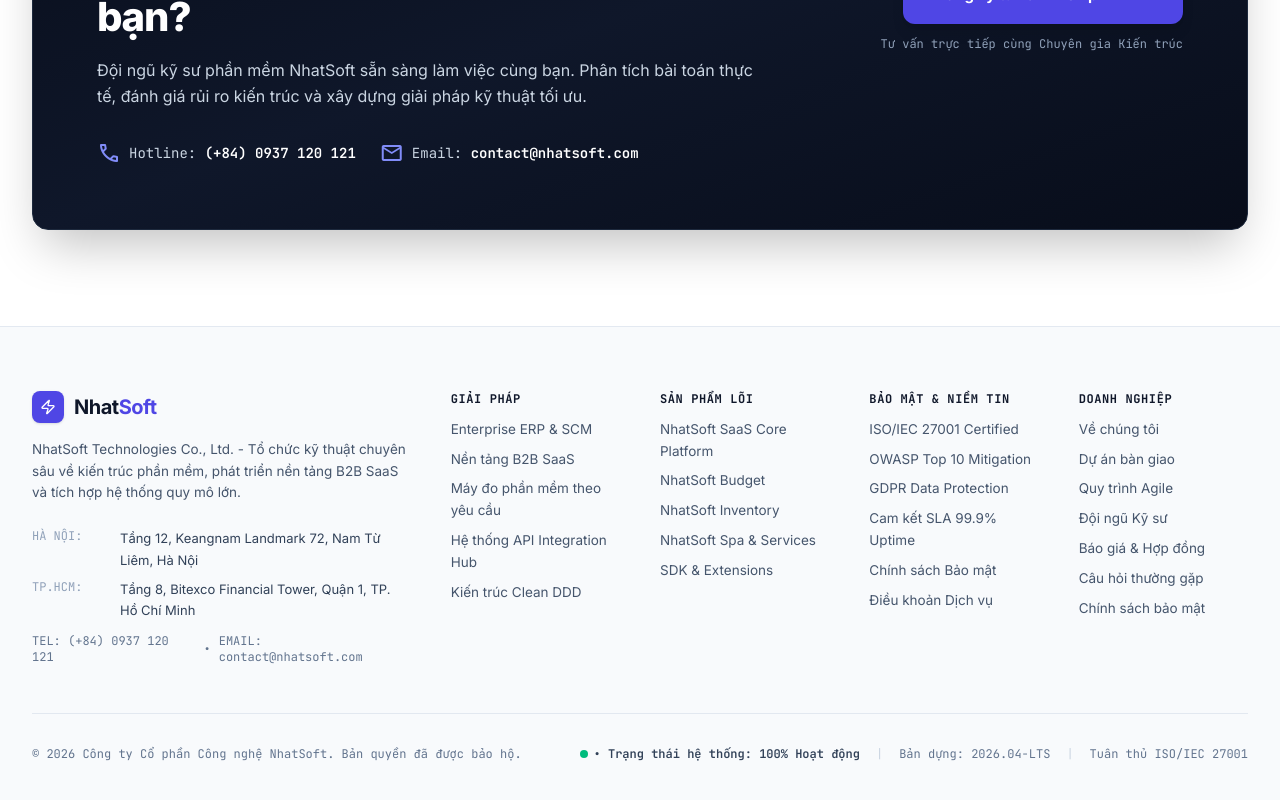
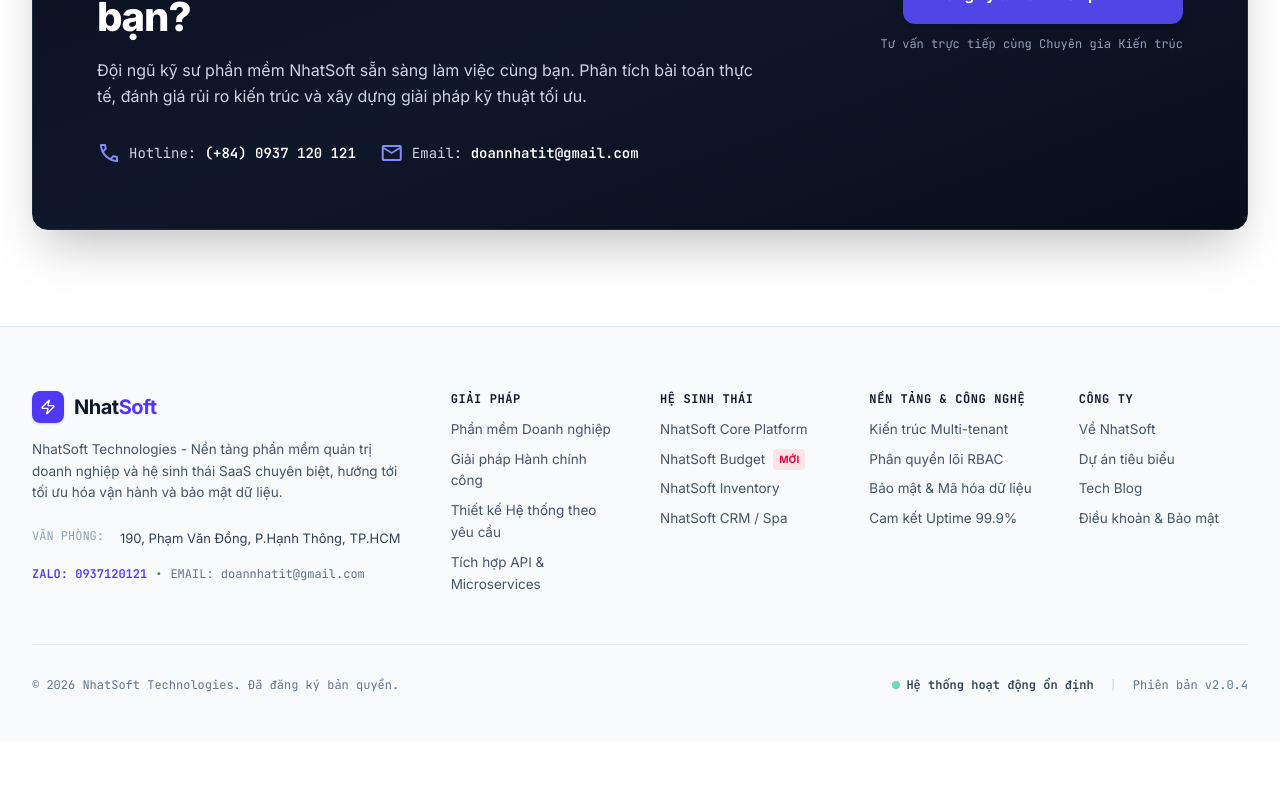
Before and after one commit to trandoannhat/nhatsoft.com-web, a Next.js app: page / in a window 1280 px wide. Shown: the part 5201-6001 px from the top of the page. After the commit the page ends 5942 px from the top, so only its background shows below. Built offline with nearby package versions, Linux system fonts and the light colour scheme.

Commit message:
Chinh footer

```diff
--- a/app/page.tsx
+++ b/app/page.tsx
@@ -504,7 +504,7 @@
                     <span>
                       Email:{" "}
                       <strong className="text-white font-semibold">
-                        contact@nhatsoft.com
+                        doannhatit@gmail.com
                       </strong>
                     </span>
                   </div>
--- a/components/Footer.tsx
+++ b/components/Footer.tsx
@@ -10,37 +10,32 @@
           {/* Brand & Headquarters */}
           <div className="lg:col-span-4 space-y-4">
             <Link href="/" className="inline-flex items-center gap-2.5 group">
-              <div className="w-8 h-8 bg-brand-600 rounded-lg flex items-center justify-center shadow-sm">
+              <div className="w-8 h-8 bg-indigo-600 rounded-lg flex items-center justify-center shadow-sm">
                 <Zap className="text-white w-4 h-4" />
               </div>
               <span className="text-xl font-bold text-slate-900 tracking-tight">
-                Nhat<span className="text-brand-600">Soft</span>
+                Nhat<span className="text-indigo-600">Soft</span>
               </span>
             </Link>
             <p className="text-[13.5px] text-slate-600 leading-relaxed max-w-sm">
-              NhatSoft Technologies Co., Ltd. - Tổ chức kỹ thuật chuyên sâu về
-              kiến trúc phần mềm, phát triển nền tảng B2B SaaS và tích hợp hệ
-              thống quy mô lớn.
+              NhatSoft Technologies - Nền tảng phần mềm quản trị doanh nghiệp và
+              hệ sinh thái SaaS chuyên biệt, hướng tới tối ưu hóa vận hành và
+              bảo mật dữ liệu.
             </p>
             <div className="space-y-2 pt-2 text-[13px] text-slate-700 font-sans">
               <div className="flex items-start gap-2">
                 <span className="font-mono text-slate-400 text-xs uppercase w-20 shrink-0">
-                  HÀ NỘI:
+                  VĂN PHÒNG:
                 </span>
-                <span>Tầng 12, Keangnam Landmark 72, Nam Từ Liêm, Hà Nội</span>
+                {/* Thay bằng địa chỉ thật của công ty */}
+                <span>190, Phạm Văn Đồng, P.Hạnh Thông, TP.HCM</span>
               </div>
-              <div className="flex items-start gap-2">
-                <span className="font-mono text-slate-400 text-xs uppercase w-20 shrink-0">
-                  TP.HCM:
+              <div className="flex items-center gap-2 pt-2 font-mono text-xs text-slate-500">
+                <span className="text-indigo-600 font-semibold">
+                  ZALO: 0937120121
                 </span>
-                <span>
-                  Tầng 8, Bitexco Financial Tower, Quận 1, TP. Hồ Chí Minh
-                </span>
-              </div>
-              <div className="flex items-center gap-2 pt-1 font-mono text-xs text-slate-500">
-                <span>TEL: (+84) 0937 120 121</span>
                 <span>•</span>
-                <span>EMAIL: contact@nhatsoft.com</span>
+                <span>EMAIL: doannhatit@gmail.com</span>
               </div>
             </div>
           </div>
@@ -54,41 +49,33 @@
               <li>
                 <Link
                   href="/#services-section"
-                  className="hover:text-brand-600 transition-colors"
+                  className="hover:text-indigo-600 transition-colors"
                 >
-                  Enterprise ERP & SCM
+                  Phần mềm Doanh nghiệp
                 </Link>
               </li>
               <li>
                 <Link
                   href="/#services-section"
-                  className="hover:text-brand-600 transition-colors"
+                  className="hover:text-indigo-600 transition-colors"
                 >
-                  Nền tảng B2B SaaS
+                  Giải pháp Hành chính công
                 </Link>
               </li>
               <li>
                 <Link
                   href="/#services-section"
-                  className="hover:text-brand-600 transition-colors"
+                  className="hover:text-indigo-600 transition-colors"
                 >
-                  Máy đo phần mềm theo yêu cầu
-                </Link>
-              </li>
-              <li>
-                <Link
-                  href="/#services-section"
-                  className="hover:text-brand-600 transition-colors"
-                >
-                  Hệ thống API Integration Hub
+                  Thiết kế Hệ thống theo yêu cầu
                 </Link>
               </li>
               <li>
                 <Link
                   href="/#industries-section"
-                  className="hover:text-brand-600 transition-colors"
+                  className="hover:text-indigo-600 transition-colors"
                 >
-                  Kiến trúc Clean DDD
+                  Tích hợp API & Microservices
                 </Link>
               </li>
             </ul>
@@ -97,29 +84,32 @@
           {/* Products links */}
           <div className="lg:col-span-2 space-y-3">
             <div className="font-mono text-xs font-bold text-slate-900 uppercase tracking-wider">
-              SẢN PHẨM LÕI
+              HỆ SINH THÁI
             </div>
             <ul className="space-y-2 text-[13.5px] text-slate-600">
               <li>
                 <Link
                   href="/#saas-core-section"
-                  className="hover:text-brand-600 transition-colors"
+                  className="hover:text-indigo-600 transition-colors"
                 >
-                  NhatSoft SaaS Core Platform
+                  NhatSoft Core Platform
                 </Link>
               </li>
               <li>
                 <Link
                   href="/products/budget-management"
-                  className="hover:text-brand-600 transition-colors"
+                  className="hover:text-indigo-600 transition-colors flex items-center gap-2"
                 >
-                  NhatSoft Budget
+                  NhatSoft Budget{" "}
+                  <span className="px-1.5 py-0.5 bg-rose-100 text-rose-600 text-[10px] font-bold rounded-sm uppercase">
+                    Mới
+                  </span>
                 </Link>
               </li>
               <li>
                 <Link
                   href="/#saas-core-section"
-                  className="hover:text-brand-600 transition-colors"
+                  className="hover:text-indigo-600 transition-colors"
                 >
                   NhatSoft Inventory
                 </Link>
@@ -127,74 +117,50 @@
               <li>
                 <Link
                   href="/#saas-core-section"
-                  className="hover:text-brand-600 transition-colors"
+                  className="hover:text-indigo-600 transition-colors"
                 >
-                  NhatSoft Spa & Services
-                </Link>
-              </li>
-              <li>
-                <Link
-                  href="/#tech-stack-section"
-                  className="hover:text-brand-600 transition-colors"
-                >
-                  SDK & Extensions
+                  NhatSoft CRM / Spa
                 </Link>
               </li>
             </ul>
           </div>
 
-          {/* Technology & Security links */}
+          {/* Technology & Company */}
           <div className="lg:col-span-2 space-y-3">
             <div className="font-mono text-xs font-bold text-slate-900 uppercase tracking-wider">
-              BẢO MẬT & NIỀM TIN
+              NỀN TẢNG & CÔNG NGHỆ
             </div>
             <ul className="space-y-2 text-[13.5px] text-slate-600">
               <li>
                 <Link
                   href="/#security-section"
-                  className="hover:text-brand-600 transition-colors"
+                  className="hover:text-indigo-600 transition-colors"
                 >
-                  ISO/IEC 27001 Certified
+                  Kiến trúc Multi-tenant
                 </Link>
               </li>
               <li>
                 <Link
                   href="/#security-section"
-                  className="hover:text-brand-600 transition-colors"
+                  className="hover:text-indigo-600 transition-colors"
                 >
-                  OWASP Top 10 Mitigation
+                  Phân quyền lõi RBAC
                 </Link>
               </li>
               <li>
                 <Link
                   href="/#security-section"
-                  className="hover:text-brand-600 transition-colors"
+                  className="hover:text-indigo-600 transition-colors"
                 >
-                  GDPR Data Protection
+                  Bảo mật & Mã hóa dữ liệu
                 </Link>
               </li>
               <li>
                 <Link
                   href="/#security-section"
-                  className="hover:text-brand-600 transition-colors"
+                  className="hover:text-indigo-600 transition-colors"
                 >
-                  Cam kết SLA 99.9% Uptime
-                </Link>
-              </li>
-              <li>
-                <Link
-                  href="/#models-section"
-                  className="hover:text-brand-600 transition-colors"
-                >
-                  Chính sách Bảo mật
-                </Link>
-              </li>
-              <li>
-                <Link
-                  href="/#models-section"
-                  className="hover:text-brand-600 transition-colors"
-                >
-                  Điều khoản Dịch vụ
+                  Cam kết Uptime 99.9%
                 </Link>
               </li>
             </ul>
@@ -203,63 +169,39 @@
           {/* Company & Legal */}
           <div className="lg:col-span-2 space-y-3">
             <div className="font-mono text-xs font-bold text-slate-900 uppercase tracking-wider">
-              DOANH NGHIỆP
+              CÔNG TY
             </div>
             <ul className="space-y-2 text-[13.5px] text-slate-600">
               <li>
                 <Link
                   href="#"
-                  className="hover:text-brand-600 transition-colors"
+                  className="hover:text-indigo-600 transition-colors"
                 >
-                  Về chúng tôi
+                  Về NhatSoft
                 </Link>
               </li>
               <li>
                 <Link
                   href="/#case-studies-section"
-                  className="hover:text-brand-600 transition-colors"
+                  className="hover:text-indigo-600 transition-colors"
                 >
-                  Dự án bàn giao
+                  Dự án tiêu biểu
                 </Link>
               </li>
               <li>
                 <Link
-                  href="/#process-section"
-                  className="hover:text-brand-600 transition-colors"
+                  href="https://nhatdev.top"
+                  className="hover:text-indigo-600 transition-colors"
                 >
-                  Quy trình Agile
+                  Tech Blog
                 </Link>
               </li>
               <li>
                 <Link
                   href="#"
-                  className="hover:text-brand-600 transition-colors"
+                  className="hover:text-indigo-600 transition-colors"
                 >
-                  Đội ngũ Kỹ sư
-                </Link>
-              </li>
-              <li>
-                <Link
-                  href="/#contact-section"
-                  className="hover:text-brand-600 transition-colors"
-                >
-                  Báo giá & Hợp đồng
-                </Link>
-              </li>
-              <li>
-                <Link
-                  href="/#faq-section"
-                  className="hover:text-brand-600 transition-colors"
-                >
-                  Câu hỏi thường gặp
-                </Link>
-              </li>
-              <li>
-                <Link
-                  href="#"
-                  className="hover:text-brand-600 transition-colors"
-                >
-                  Chính sách bảo mật
+                  Điều khoản & Bảo mật
                 </Link>
               </li>
             </ul>
@@ -269,18 +211,16 @@
         {/* Bottom Metadata Bar */}
         <div className="pt-8 flex flex-col sm:flex-row items-center justify-between gap-4 font-mono text-xs text-slate-500">
           <div className="text-center sm:text-left">
-            © {new Date().getFullYear()} Công ty Cổ phần Công nghệ NhatSoft. Bản
-            quyền đã được bảo hộ.
+            © {new Date().getFullYear()} NhatSoft Technologies. Đã đăng ký bản
+            quyền.
           </div>
           <div className="flex flex-wrap items-center justify-center gap-2 sm:gap-4">
             <span className="inline-flex items-center gap-1.5 text-slate-700 font-semibold">
-              <span className="w-2 h-2 rounded-full bg-emerald-500"></span>•
-              Trạng thái hệ thống: 100% Hoạt động
+              <span className="w-2 h-2 rounded-full bg-emerald-500 animate-pulse"></span>
+              Hệ thống hoạt động ổn định
             </span>
             <span className="hidden sm:inline text-slate-300">|</span>
-            <span>Bản dựng: {new Date().getFullYear()}.04-LTS</span>
-            <span className="hidden sm:inline text-slate-300">|</span>
-            <span>Tuân thủ ISO/IEC 27001</span>
+            <span>Phiên bản v2.0.4</span>
           </div>
         </div>
       </div>
```
